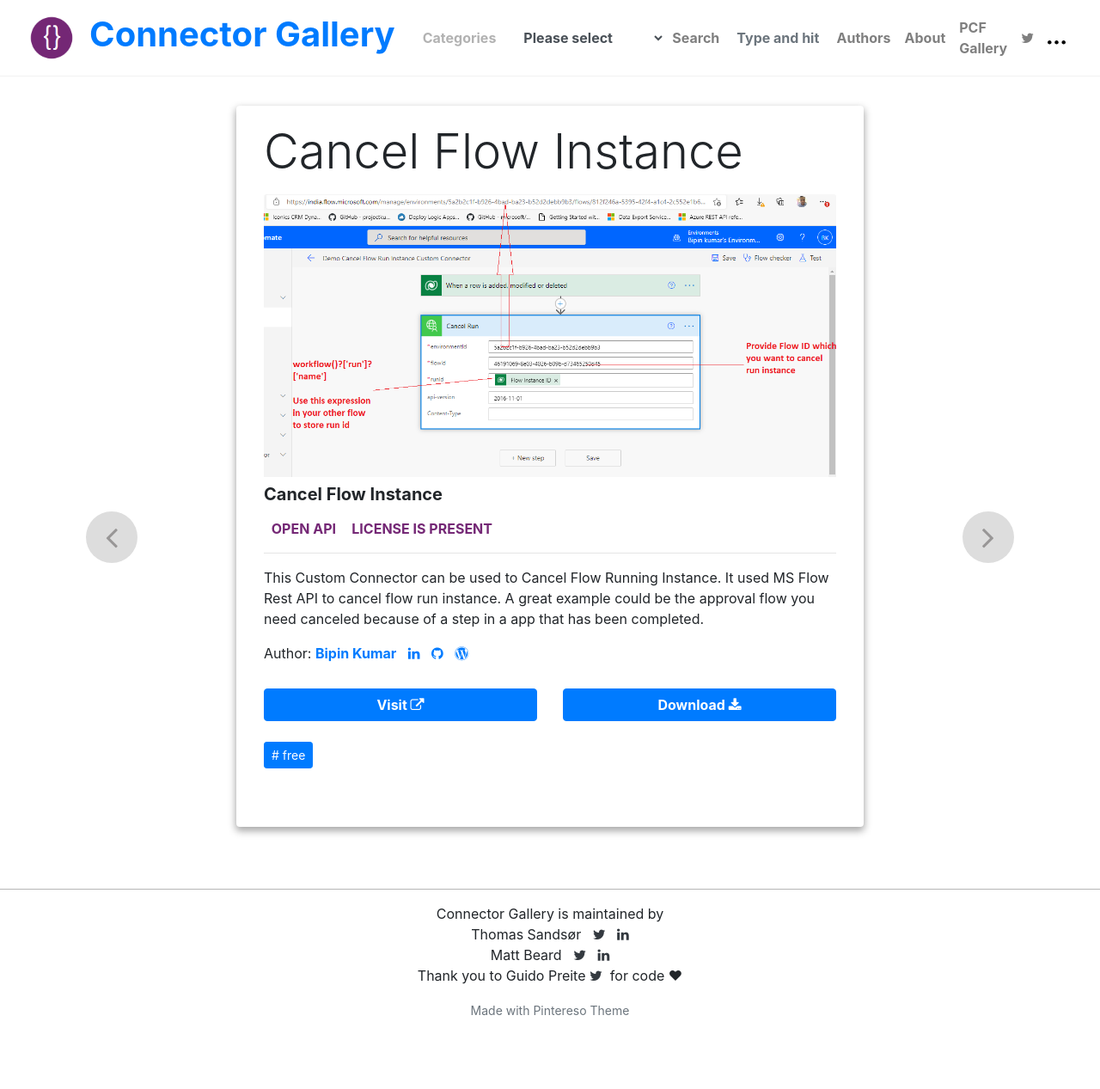
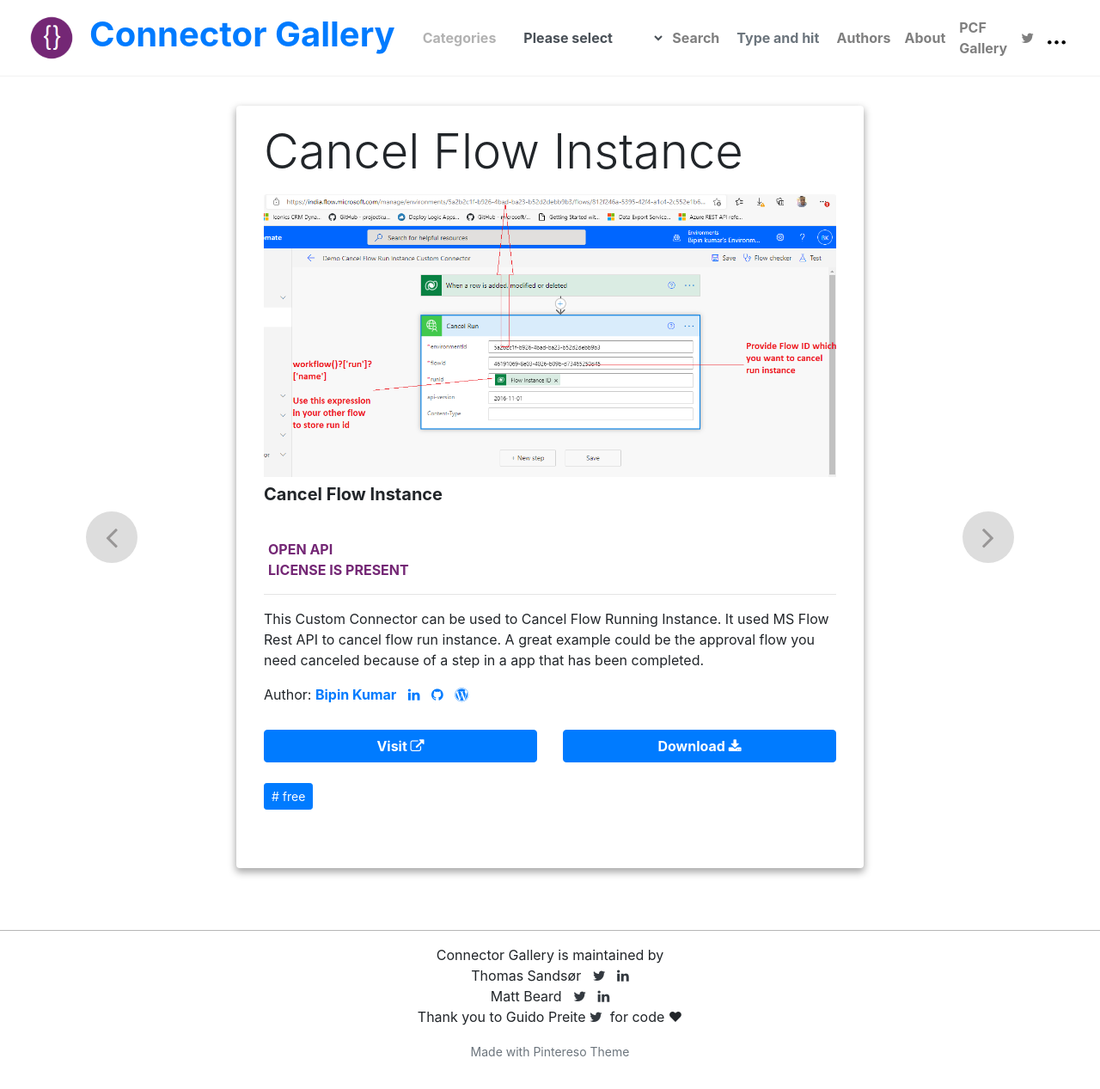
Before and after one commit to thomassandsor/connector.gallery, a Jekyll site: the page built from _posts/2021-08-19-CancelFlow.md, in a window 1280 px wide and 1267 px high. Shown: the whole window at 86% size. Built offline with Jekyll 4.4.1, drawn with Linux system fonts in a browser that asks for light colours; nearby versions of some CDN libraries; library files that are not in the unit come from our copies; comment, search, counter and statistics services are not loaded.

Commit message:
Update post.html

```diff
--- a/_layouts/post.html
+++ b/_layouts/post.html
@@ -17,18 +17,21 @@
 							{{page.title}}
 						</h5>
 						{% if page.open_api == true %}
+						<br/>
 						<span style="color: #742775; padding: 5px;">
-						<span style="color: #742775; font-weight:bold;">&nbsp;OPEN API</span>
+						<span style="color: #742775; font-weight:bold;">OPEN API</span>
 						</span>
 						{% endif %}
 						{% if page.3rdparty_api == true %}
+						<br/>
 						<span style="color: #742775; padding: 5px;">
-						<span style="color: #742775; font-weight:bold;">&nbsp;PAID API SERVICE</span>
+						<span style="color: #742775; font-weight:bold;">PAID API SERVICE</span>
 						</span>
 						{% endif %}
 						{% if page.license_defined == true %}
+						<br/>
 						<span style="color: #742775; padding: 5px;">
-						<span style="color: #742775; font-weight:bold;">&nbsp;LICENSE IS PRESENT</span>
+						<span style="color: #742775; font-weight:bold;">LICENSE IS PRESENT</span>
 						</span>
 						{% endif %}
 						{% if page.independent_published == true %}
@@ -38,6 +41,7 @@
 								<a href="{{page.independent_publisher_link}}">PUBLISHED INDEPENDENT PUBLISHER</a>
 							</span>
 						</span>
+						<i class="fa fa-windows"></i>
 						{% endif %}
 						<br/>
 						<hr>
```
